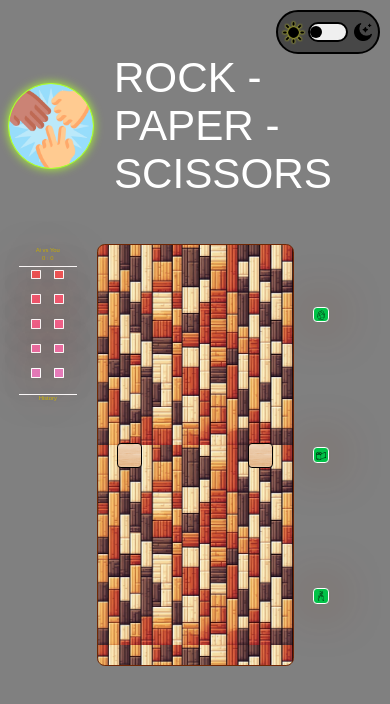
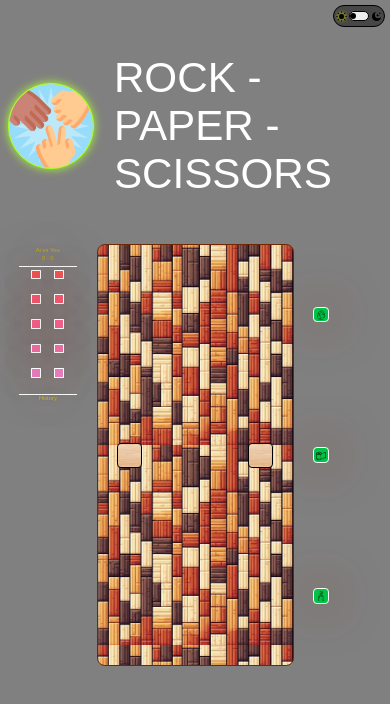
Before and after one commit to qFilipo/KamienPapierNozyce, a plain HTML site: page index.html in a window 390 px wide. Drawn offline with Linux system fonts and the light colour scheme.

Commit message:
Update index2.css

```diff
--- a/day_night/index2.css
+++ b/day_night/index2.css
@@ -30,6 +30,35 @@ body{
 #ball{
     width: 12px;
     height: 12px;
+}
+
+/* xs */
+@media (max-width: 475px) {
+    #day-night{
+        top: 5px;
+        right: 5px;
+        min-height: 20px;
+        min-width: 50px;
+        border-radius: 15px;
+        border: 1px solid black;
+    }
+
+    #day,#night{
+        width: 15px;
+    }
+
+    #shift{
+        height: 10px;
+        min-width: 20px;
+        padding: 0 0.1vw;
+        border-radius: 15px;
+        border: 1px solid black;
+    }
+
+    #ball{
+        width: 6px;
+        height: 6px;
+    }
 }
 
 #day-night{
```
